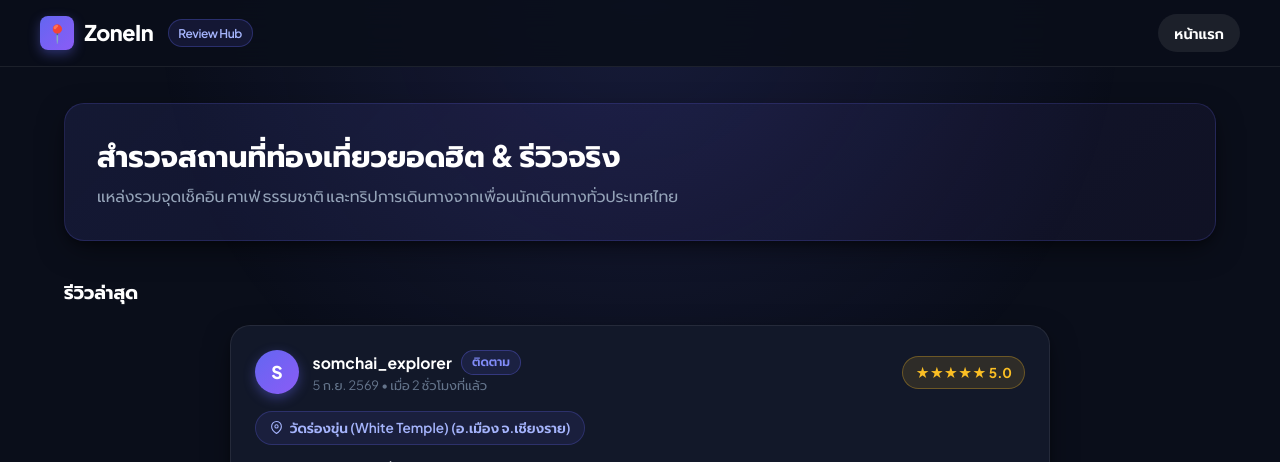
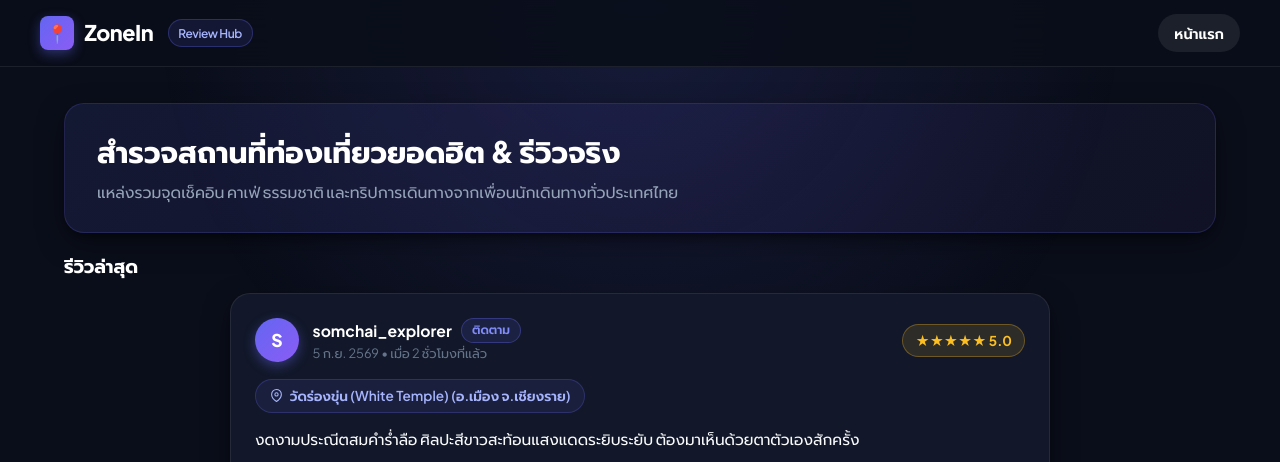
Before and after one commit to Chindarat-Bunta/zonein-demo02, a Django app: page / in a window 1280 px wide. Shown: the top 462 px of the page. Run offline with Django 5.2, Linux system fonts and the light colour scheme; data comes from the database, SQL or seed files in the repository.

Commit message:
style: tighten spacing above and below 'รีวิวล่าสุด' section header

```diff
--- a/web/templates/web/home.html
+++ b/web/templates/web/home.html
@@ -4,11 +4,11 @@
     <style>
     /* Hero Banner */
     .hero-banner {
-        margin-bottom: 2.25rem;
+        margin-bottom: 1.15rem;
         background: linear-gradient(135deg, rgba(99, 102, 241, 0.12) 0%, rgba(139, 92, 246, 0.05) 100%);
         border: 1px solid rgba(99, 102, 241, 0.2);
         border-radius: var(--radius-lg);
-        padding: 2rem;
+        padding: 1.75rem 2rem;
         display: flex;
         justify-content: space-between;
         align-items: center;
@@ -35,7 +35,7 @@
         display: flex;
         justify-content: space-between;
         align-items: center;
-        margin-bottom: 1.15rem;
+        margin-bottom: 0.75rem;
         gap: 1rem;
         flex-wrap: wrap;
     }
```
